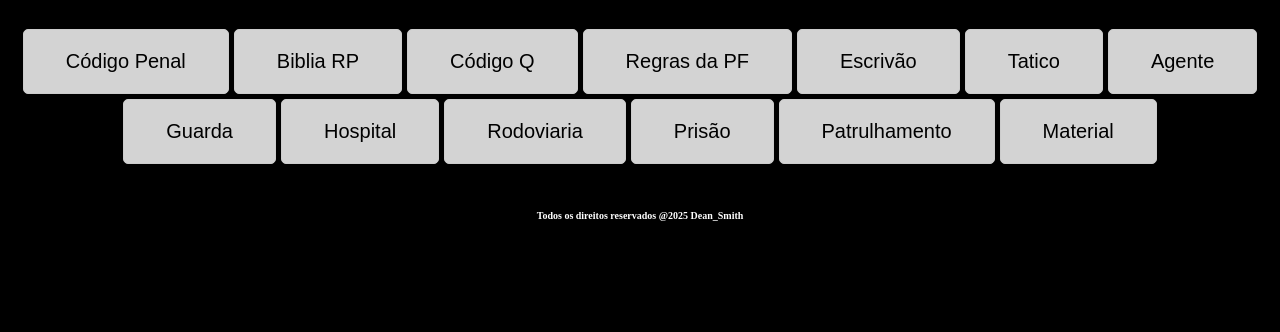
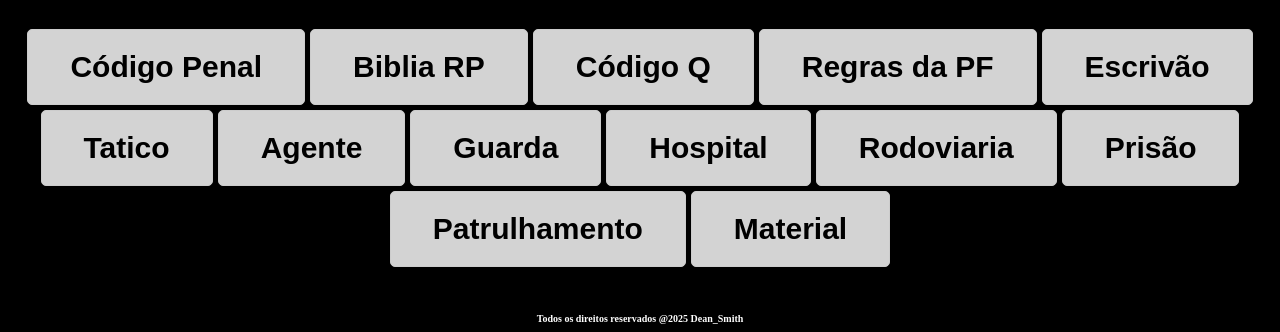
Before and after one commit to PoliciaFederal12/riorise, a plain HTML site: page index.html in a window 1280 px wide. Shown: the part 1323-1655 px from the top of the page. Before the commit the page ends 1552 px from the top, so only its background shows below. Drawn offline with Linux system fonts and the light colour scheme.

Commit message:
Update index.html

```diff
--- a/index.html
+++ b/index.html
@@ -36,7 +36,8 @@
   background-color: lightgray;
   border: 1px solid #ccc;
   border-radius: 5px;
-  font-size: 20px;
+  font-size: 30px;
+  font-weight: bold;
 }
 
 .botao-ativo {
```
